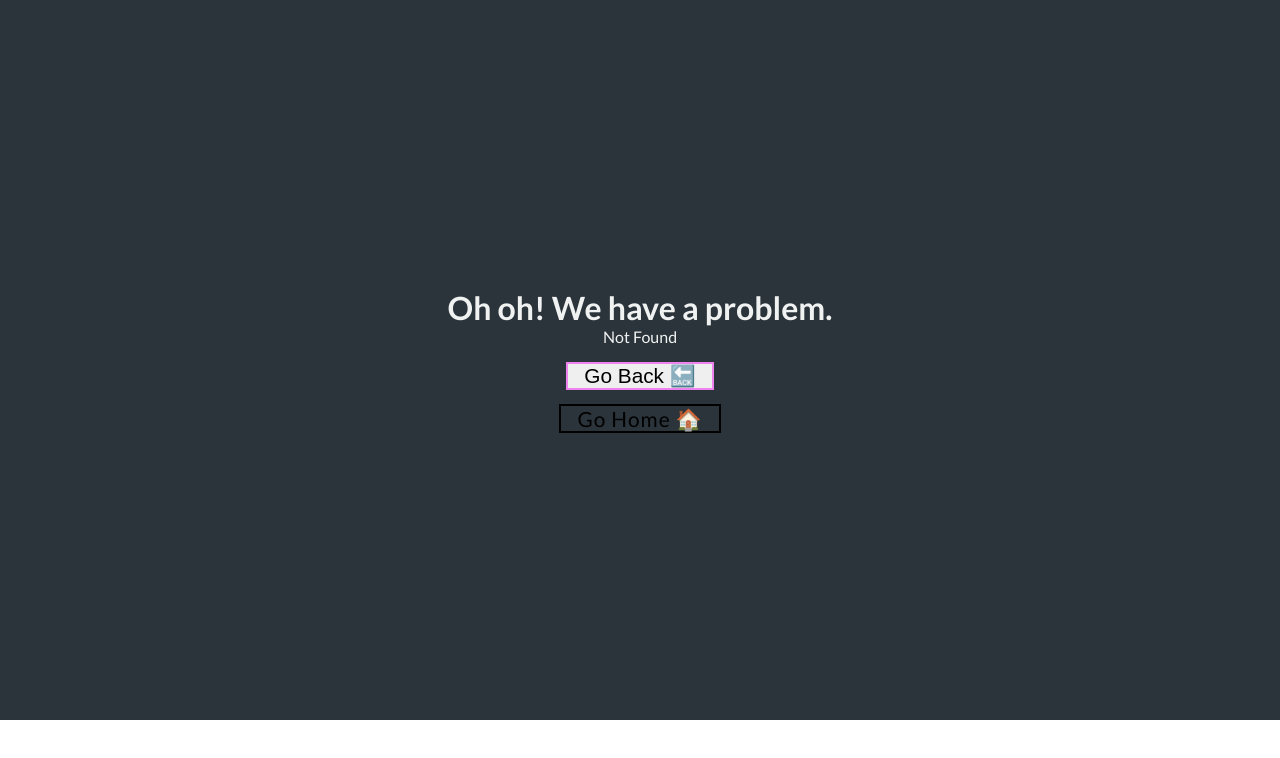
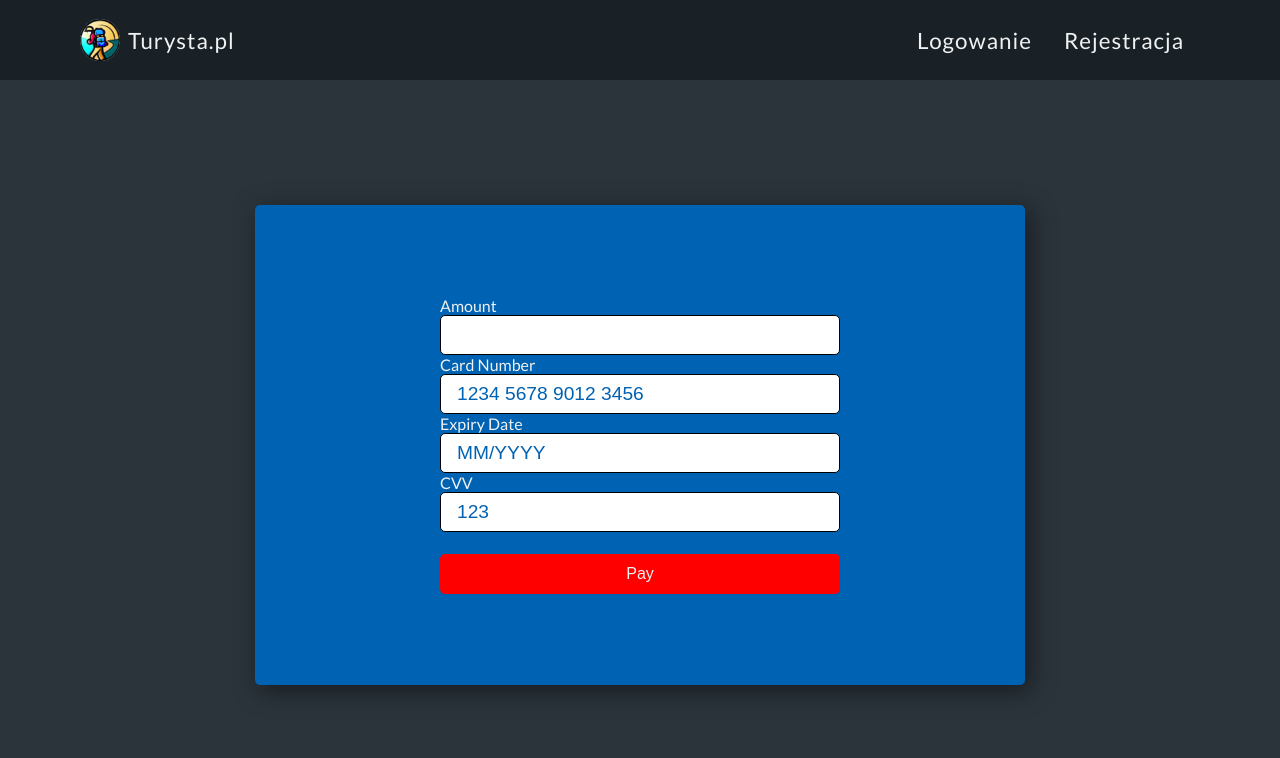
Before and after one commit to ajarek/react-92-vite-book-tours-Router-6.12, a React (Vite) app: page /payment-form in a window 1280 px wide. Before the commit this address had no page. Shown: the top 758 px of the page. Built offline with nearby package versions, Linux system fonts and the light colour scheme.

Commit message:
added component Payment

```diff
--- a/src/App.jsx
+++ b/src/App.jsx
@@ -6,6 +6,7 @@ import Home from './pages/Home/Home'
 import Login from './pages/Login/Login'
 import Register from './pages/Register/Register'
 import HomeEdit from './pages/HomeEdit/HomeEdit'
+import PaymentForm from './pages/PaymentForm/PaymentForm'
 import Error from './pages/Error/Error'
 
 const router = createBrowserRouter([
@@ -32,6 +33,11 @@ const router = createBrowserRouter([
         errorElement: <Error />,
       },
       {
+        path: '/payment-form',
+        element: <PaymentForm />,
+        errorElement: <Error />,
+      },
+      {
         path: 'home-edit',
         errorElement: <Error />,
         children: [
@@ -46,9 +52,10 @@ const router = createBrowserRouter([
   },
 ])
 function App() {
+  const [selectedData,setSelectedData]=useState([])
   return (
     <div className='App'>
-      <AppContext.Provider value={{}}>
+      <AppContext.Provider value={{selectedData,setSelectedData}}>
         <RouterProvider router={router} />
       </AppContext.Provider>
     </div>
--- /dev/null
+++ b/src/components/Modal/Modal.css
@@ -0,0 +1,28 @@
+.modal-overlay {
+  position: fixed;
+  top: 0;
+  left: 0;
+  width: 100%;
+  height: 100%;
+  background-color: rgba(0, 0, 0, 0.8);
+  display: flex;
+  justify-content: center;
+  align-items: center;
+  z-index: 5;
+}
+
+.modal {
+  background-color: var(--darkGrey);
+  padding: 20px;
+  border-radius: 5px;
+  text-align: center;
+}
+
+.close-button {
+  padding: 10px 20px;
+  background-color: var(--white);
+  color: var(--darkGrey);
+  border: none;
+  border-radius: 5px;
+  cursor: pointer;
+}
--- /dev/null
+++ b/src/components/Modal/Modal.jsx
@@ -0,0 +1,21 @@
+import React from 'react'
+import './Modal.css'
+
+const Modal = ({ amount, onClose }) => {
+  return (
+    <div className='modal-overlay'>
+      <div className='modal'>
+        <h2>Thank you for your payment!</h2>
+        <p>Transaction amount: {amount}</p>
+        <button
+          className='close-button'
+          onClick={onClose}
+        >
+          Close
+        </button>
+      </div>
+    </div>
+  )
+}
+
+export default Modal
--- /dev/null
+++ b/src/helper/FormPayment/FormPayment.css
@@ -0,0 +1,77 @@
+.form-payment {
+  width: 770px;
+  height: 480px;
+  display: flex;
+  flex-direction: column;
+  flex-wrap: wrap;
+  align-items: center;
+  justify-content: center;
+  box-shadow: 5px 5px 25px rgba(0, 0, 0, 0.5);
+  border-radius: 5px;
+  background-color: var(--blue);
+}
+
+.form-payment label {
+  color: var(--white);
+}
+
+.form-payment input {
+  width: 400px;
+  height: 40px;
+  padding: 1rem;
+  font-size: 1.2rem;
+  outline: none;
+  border: 1px solid var(--black);
+  border-radius: 5px;
+  user-select: none;
+  color: var(--black);
+}
+
+.form-payment input::placeholder {
+  color: var(--blue);
+}
+
+.form-payment input[type='submit'] {
+  color: var(--white);
+  width: 400px;
+  padding: 8px 16px;
+  font-size: 1rem;
+  border: none;
+  cursor: pointer;
+  transition: all 0.2s ease-in-out;
+  background-color: var(--red);
+  margin-top: 22px;
+}
+
+.form-payment input[type='submit']:hover {
+  background-color: var(--green);
+  color: var(--white);
+}
+
+.form-payment .wrapper-input {
+  position: relative;
+  display: flex;
+  flex-direction: column;
+  align-items: start;
+}
+
+.form-payment p {
+  color: var(--red);
+  background-color: var(--white);
+  padding: 0 8px;
+}
+
+@media (max-width: 720px) {
+  .form-payment {
+    width: 100%;
+    height: 100vh;
+    align-items: center;
+    justify-content: center;
+    border-radius: 0px;
+  }
+
+  .form-payment input,
+  .form-payment input[type='submit'] {
+    width: 80vw;
+  }
+}
--- /dev/null
+++ b/src/helper/FormPayment/FormPayment.jsx
@@ -0,0 +1,113 @@
+import { useForm } from 'react-hook-form'
+import { yupResolver } from '@hookform/resolvers/yup'
+import * as yup from 'yup'
+
+import './FormPayment.css'
+import { useEffect } from 'react'
+export const FormPayment = ({ onSubmit, amount }) => {
+  const schema = yup.object().shape({
+    amount: yup.string(),
+    cardNumber: yup
+      .string()
+      .matches(
+        /^(?:\d{4} ){3}\d{4}$/,
+        'Invalid credit card number format (e.g., 1234 5678 9012 3456)'
+      )
+      .required('Credit card number is required'),
+    expiryDate: yup
+      .string()
+      .matches(
+        /^(0[1-9]|1[0-2])\/20[2-9][0-9]$/,
+        'Invalid date format (e.g., 12/2023)'
+      )
+      .test(
+        'expirationDate',
+        'Year must not be less than the current year',
+        function (value) {
+          if (!value) return true // Skip validation if the field is empty
+          const currentYear = new Date().getFullYear()
+          const selectedYear = parseInt(value.split('/')[1])
+          return selectedYear >= currentYear
+        }
+      )
+      .required('Expiration date is required'),
+    cvv: yup
+      .string()
+      .matches(/^\d{3}$/, 'Invalid CVV format (must be 3 digits)')
+      .required('CVV is required'),
+  })
+
+  const {
+    register,
+    handleSubmit,
+    reset,
+    formState,
+    formState: { errors },
+  } = useForm({
+    resolver: yupResolver(schema),
+  })
+
+  useEffect(() => {
+    if (formState.isSubmitSuccessful) {
+      reset({
+        amount: '',
+        cardNumber: '',
+        expiryDate: '',
+        cvv: '',
+      })
+    }
+  }, [formState, reset])
+
+  return (
+    <form
+      className='form-payment'
+      onSubmit={handleSubmit(onSubmit)}
+    >
+      <div className='wrapper-input'>
+        <label htmlFor='cardNumber'>Amount</label>
+        <input
+          type='text'
+          value={amount}
+          {...register('amount')}
+        />
+        <p>{errors.amount?.message}</p>
+      </div>
+
+      <div className='wrapper-input'>
+        <label htmlFor='cardNumber'>Card Number</label>
+        <input
+          type='text'
+          placeholder='1234 5678 9012 3456'
+          {...register('cardNumber')}
+        />
+        <p>{errors.cardNumber?.message}</p>
+      </div>
+      <div className='wrapper-input'>
+        <label htmlFor='expiryDate'>Expiry Date</label>
+        <input
+          type='text'
+          placeholder='MM/YYYY'
+          {...register('expiryDate')}
+        />
+        <p>{errors.expiryDate?.message}</p>
+      </div>
+
+      <div className='wrapper-input'>
+        <label htmlFor='cvv'>CVV</label>
+        <input
+          type='text'
+          placeholder='123'
+          {...register('cvv')}
+        />
+        <p>{errors.cvv?.message}</p>
+      </div>
+
+      <div className='wrapper-input'>
+        <input
+          type='submit'
+          value='Pay'
+        />
+      </div>
+    </form>
+  )
+}
--- a/src/pages/HomeEdit/HomeEdit.jsx
+++ b/src/pages/HomeEdit/HomeEdit.jsx
@@ -1,9 +1,15 @@
 import './HomeEdit.css'
 import { useParams, Link } from 'react-router-dom'
 import data from '../../assets/data.json'
+import { useState,useContext, useEffect } from 'react'
+import { AppContext } from '../../App'
 const HomeEdit = () => {
   let { id } = useParams()
-  const selectedData = data?.find((el) => el.id === id)
+  const { selectedData,setSelectedData } = useContext(AppContext)
+  useEffect(()=>{
+    setSelectedData( data?.find((el) => el.id === id))
+
+  })
   return (
     <div className='home-edit'>
 
@@ -18,7 +24,7 @@ const HomeEdit = () => {
           <div className="wrapper-cena">
           <div className="cena">cena: <b>{selectedData.cena}</b> PLN</div>
           <Link to={'/'} className='link-cena'>Powrót</Link>
-          <Link className='link-cena'>Zamawiam</Link>
+          <Link to={'/payment-form'}  className='link-cena'>Zamawiam</Link>
           </div>
         </div>
 
--- /dev/null
+++ b/src/pages/PaymentForm/PaymentForm.css
@@ -0,0 +1,9 @@
+.payment-form {
+  height: 100vh;
+  width: 100%;
+  display: flex;
+  flex-direction: column;
+  justify-content: center;
+  align-items: center;
+  padding-top: 89px;
+}
--- /dev/null
+++ b/src/pages/PaymentForm/PaymentForm.jsx
@@ -0,0 +1,37 @@
+import { React, useState, useContext } from 'react'
+import { AppContext } from '../../App'
+import { useNavigate   } from 'react-router-dom'
+import './PaymentForm.css'
+import { FormPayment } from '../../helper/FormPayment/FormPayment'
+import Modal from '../../components/Modal/Modal'
+const PaymentForm = () => {
+
+  const { selectedData,setSelectedData } = useContext(AppContext)
+  const [showModal, setShowModal] = useState(false)
+  const [showAmount, setShowAmount] = useState('')
+  const navigate = useNavigate()
+  const handlePayment = (data) => {
+    setShowAmount(data.amount)
+    setShowModal(true)
+  }
+  const handleCloseModal = () => {
+    setShowModal(false)
+    navigate('/')
+  }
+  return (
+    <div className='payment-form'>
+      {showModal ? (
+        <Modal
+          amount={showAmount}
+          onClose={handleCloseModal}
+        />
+      ) : null}
+      <FormPayment
+        amount={selectedData.cena}
+        onSubmit={handlePayment}
+      />
+    </div>
+  )
+}
+
+export default PaymentForm
```
